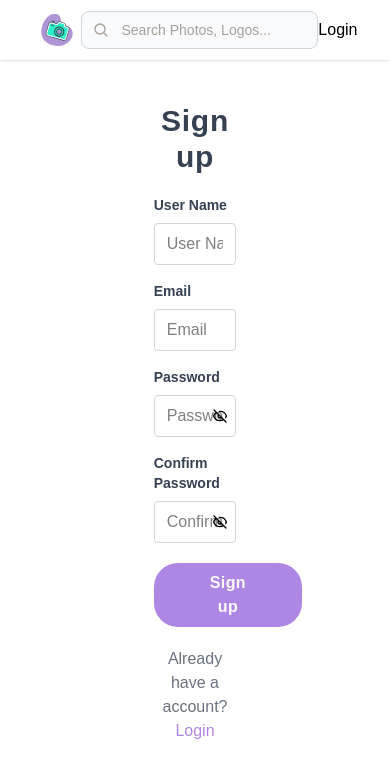
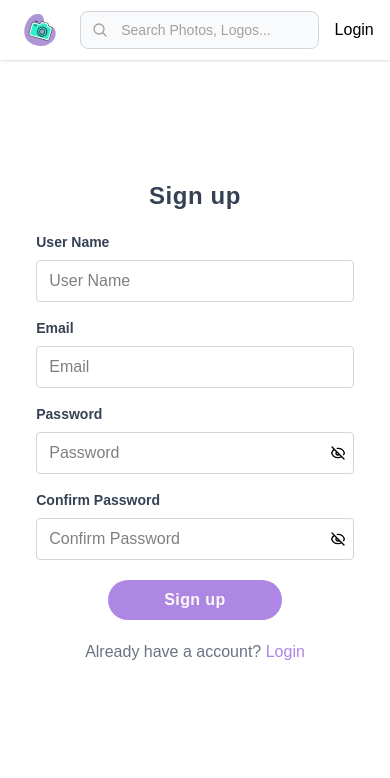
Before and after one commit to BhoomikaAnagodu/photoLog, a React (Vite) app: page /signup in a window 390 px wide. Shown: the top 778 px of the page. Built offline with nearby package versions, Linux system fonts and the light colour scheme; no server answers; a web font is replaced by a local one.

Commit message:
update responsive layout

```diff
--- a/src/containers/AuthForm.tsx
+++ b/src/containers/AuthForm.tsx
@@ -20,17 +20,15 @@ const AuthForm = ({ isSignup = false, isModal = false }: Props) => {
 
   return (
     <div
-      className={`bg-white border-stone-600 place-content-center ${
+      className={`bg-white border-stone-600 grid place-items-center ${
         isModal ? "" : "h-dvh"
       }`}
     >
       <div
-        className={`${
-          isModal ? "" : "w-3/6"
-        } border-t-stone-100 border-t-1 mx-auto p-10`}
+        className={`${isModal ? "" : "w-full md:w-4/6 lg:w-3/6"} mx-auto p-5`}
       >
         <form onSubmit={handleSubmit}>
-          <h1 className="text-3xl text-gray-700 text-center py-1 font-bold tracking-wide">
+          <h1 className="text-2xl md:text-3xl text-gray-700 text-center py-1 font-bold tracking-wide">
             {showSignupForm ? "Sign up" : "Login"}
           </h1>
           {Object.entries(formSchema).map(([key, field]) => (
--- a/src/containers/Header.tsx
+++ b/src/containers/Header.tsx
@@ -13,7 +13,7 @@ const Header = () => {
   return (
     <>
       <div className="fixed z-1 top-0 left-0 right-0 shadow bg-white">
-        <div className="aspect-auto flex justify-between items-center w-5/6 h-15 mx-auto">
+        <div className="aspect-auto flex justify-between items-center w-11/12 lg:w-5/6 h-15 mx-auto">
           <div>
             <NavLink to={"/"}>
               <Logo className="w-12 h-10" />
--- a/src/containers/HomePage.tsx
+++ b/src/containers/HomePage.tsx
@@ -6,10 +6,10 @@ import NoResultFound_Img from "../assets/images/no_result_found.jpg";
 import MediaCard from "./MediaCard";
 
 const breakpointColumnsObj = {
-  default: 4,
-  1024: 3,
-  768: 2,
-  480: 1,
+  default: 5,
+  1024: 4,
+  768: 3,
+  480: 2,
 };
 
 const HomePage = () => {
--- a/src/containers/MainContainer.tsx
+++ b/src/containers/MainContainer.tsx
@@ -11,7 +11,7 @@ const MainContainer = () => {
         <AppContextProvider>
           <div className="relative w-full">
             <Header />
-            <div className="aspect-auto w-5/6 mx-auto">
+            <div className="aspect-auto w-11/12 lg:w-5/6 mx-auto">
               <Outlet />
             </div>
           </div>
--- a/src/containers/SearchComponent.tsx
+++ b/src/containers/SearchComponent.tsx
@@ -6,7 +6,7 @@ const SearchComponent = () => {
   const { searchQuery, handleChange, isFetching } = useAppContext();
 
   return (
-    <form className="max-w-lg w-full mx-auto">
+    <form className="w-4/6 lg:w-2/6 mx-auto">
       <div className="relative">
         <div className="absolute inset-y-0 start-0 flex items-center ps-3 pointer-events-none">
           {isFetching ? (
```
